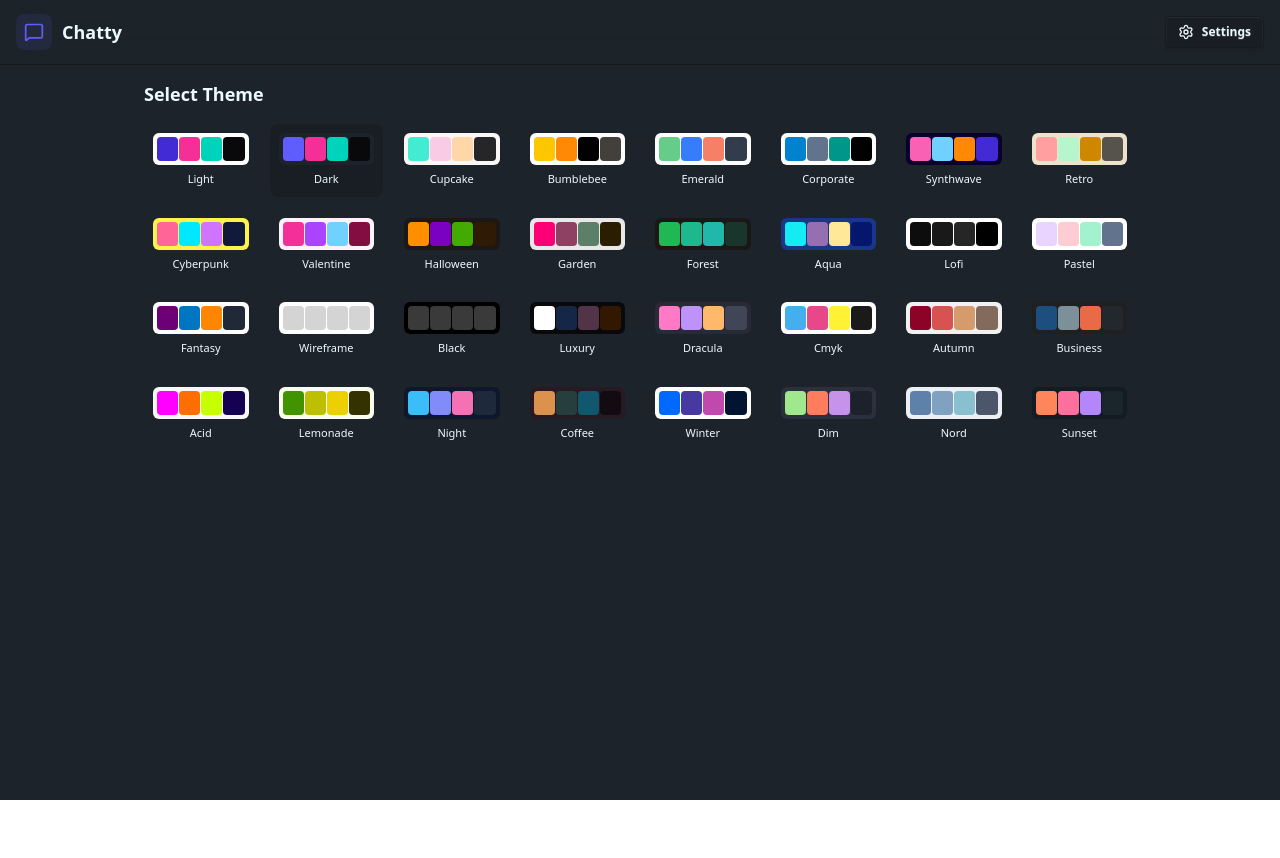
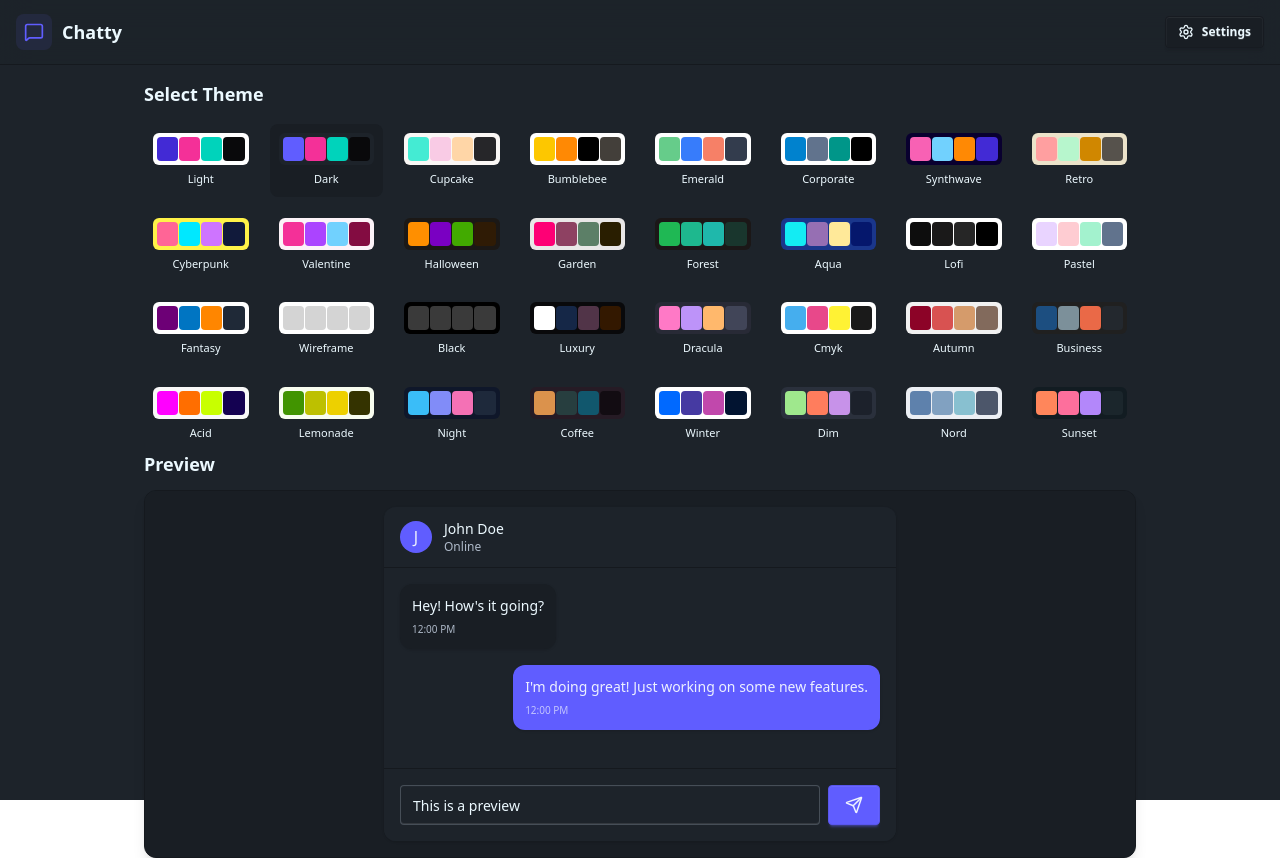
Before and after one commit to abhijitmanna912001/Realtime-Chat-app, a React (Vite) app in the folder frontend/: page /settings in a window 1280 px wide. Before the commit the page ends 800 px from the top, so only its background shows below. Built offline with nearby package versions, Linux system fonts and the light colour scheme; no server answers.

Commit message:
Settings Page completed

```diff
--- a/frontend/src/pages/Settings.jsx
+++ b/frontend/src/pages/Settings.jsx
@@ -1,5 +1,15 @@
 import { THEMES } from "../constants/themes";
 import { useThemeStore } from "../store/useThemeStore";
+import { Send } from "lucide-react";
+
+const PREVIEW_MESSAGES = [
+  { id: 1, content: "Hey! How's it going?", isSent: false },
+  {
+    id: 2,
+    content: "I'm doing great! Just working on some new features.",
+    isSent: true,
+  },
+];
 
 const Settings = () => {
   const { theme, setTheme } = useThemeStore();
@@ -36,6 +46,83 @@
           </button>
         ))}
       </div>
+
+      {/* Preview Section */}
+      <h3 className="text-lg font-semibold mb-3">Preview</h3>
+      <div className="rounded-xl border border-base-300 overflow-hidden bg-base-100 shadow-lg">
+        <div className="p-4 bg-base-200">
+          <div className="max-w-lg mx-auto">
+            {/* Mock Chat UI */}
+            <div className="bg-base-100 rounded-xl shadow-sm overflow-hidden">
+              {/* Chat Header */}
+              <div className="px-4 py-3 border-b border-base-300 bg-base-100">
+                <div className="flex items-center gap-3">
+                  <div className="w-8 h-8 rounded-full bg-primary flex items-center justify-center text-primary-content font-medium">
+                    J
+                  </div>
+                  <div>
+                    <h3 className="font-medium text-sm">John Doe</h3>
+                    <p className="text-xs text-base-content/70">Online</p>
+                  </div>
+                </div>
+              </div>
+
+              {/* Chat Messages */}
+              <div className="p-4 space-y-4 min-h-[200px] max-h-[200px] overflow-y-auto bg-base-100">
+                {PREVIEW_MESSAGES.map((message) => (
+                  <div
+                    key={message.id}
+                    className={`flex ${
+                      message.isSent ? "justify-end" : "justify-start"
+                    }`}
+                  >
+                    <div
+                      className={`
+                          max-w-[80%] rounded-xl p-3 shadow-sm
+                          ${
+                            message.isSent
+                              ? "bg-primary text-primary-content"
+                              : "bg-base-200"
+                          }
+                        `}
+                    >
+                      <p className="text-sm">{message.content}</p>
+                      <p
+                        className={`
+                            text-[10px] mt-1.5
+                            ${
+                              message.isSent
+                                ? "text-primary-content/70"
+                                : "text-base-content/70"
+                            }
+                          `}
+                      >
+                        12:00 PM
+                      </p>
+                    </div>
+                  </div>
+                ))}
+              </div>
+
+              {/* Chat Input */}
+              <div className="p-4 border-t border-base-300 bg-base-100">
+                <div className="flex gap-2">
+                  <input
+                    type="text"
+                    className="input input-bordered flex-1 text-sm h-10"
+                    placeholder="Type a message..."
+                    value="This is a preview"
+                    readOnly
+                  />
+                  <button className="btn btn-primary h-10 min-h-0">
+                    <Send size={18} />
+                  </button>
+                </div>
+              </div>
+            </div>
+          </div>
+        </div>
+      </div>
     </div>
   );
 };
```
